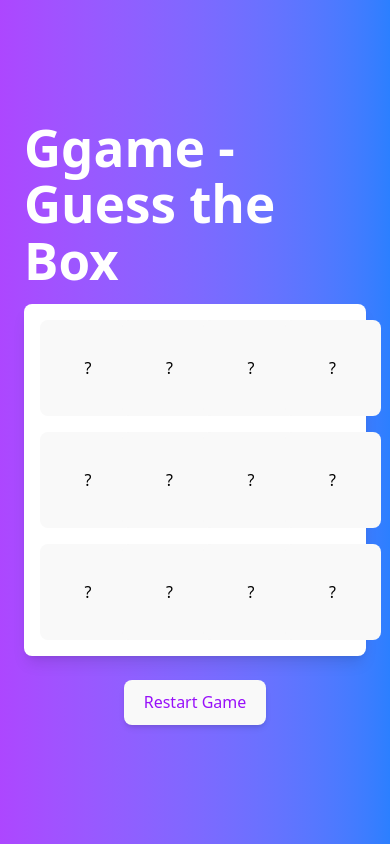
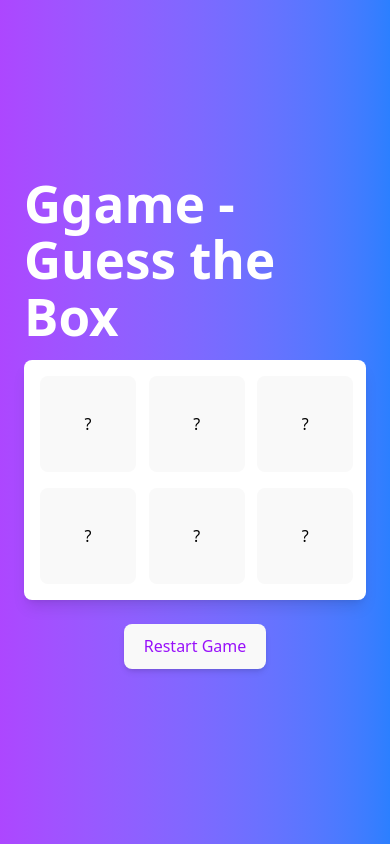
Before and after one commit to Kimmie38/React-Assignment-Boxes, a React (Vite) app: page / in a window 390 px wide. Built offline with nearby package versions, Linux system fonts and the light colour scheme.

Commit message:
updated files

```diff
--- a/src/Ggame.jsx
+++ b/src/Ggame.jsx
@@ -1,11 +1,19 @@
-import React, { useState } from "react";
-
-const GRID_SIZE = 12;
+import React, { useState, useEffect } from "react";
 
 const Ggame = () => {
-  const [targetBox, setTargetBox] = useState(Math.floor(Math.random() * GRID_SIZE));
+  const [gridSize, setGridSize] = useState(window.innerWidth < 640 ? 6 : 12);
+  const [targetBox, setTargetBox] = useState(Math.floor(Math.random() * gridSize));
   const [gameOver, setGameOver] = useState(false);
   const [winner, setWinner] = useState(false);
+
+  useEffect(() => {
+    const handleResize = () => {
+      setGridSize(window.innerWidth < 640 ? 6 : 12);
+      restartGame();
+    };
+    window.addEventListener("resize", handleResize);
+    return () => window.removeEventListener("resize", handleResize);
+  }, []);
 
   const handleBoxClick = (index) => {
     if (index === targetBox) {
@@ -17,7 +25,7 @@ const Ggame = () => {
   };
 
   const restartGame = () => {
-    setTargetBox(Math.floor(Math.random() * GRID_SIZE));
+    setTargetBox(Math.floor(Math.random() * gridSize));
     setGameOver(false);
     setWinner(false);
   };
@@ -32,8 +40,10 @@ const Ggame = () => {
           <h2 className="text-5xl font-bold text-red-600">You're a Loser!</h2>
         )
       ) : (
-        <div className="grid grid-cols-4 gap-4 p-4 bg-white rounded-lg shadow-lg">
-          {Array.from({ length: GRID_SIZE }).map((_, index) => (
+        <div
+          className={`grid gap-4 p-4 bg-white rounded-lg shadow-lg ${gridSize === 6 ? "grid-cols-3" : "grid-cols-4"}`}
+        >
+          {Array.from({ length: gridSize }).map((_, index) => (
             <button
               key={index}
               onClick={() => handleBoxClick(index)}
```
